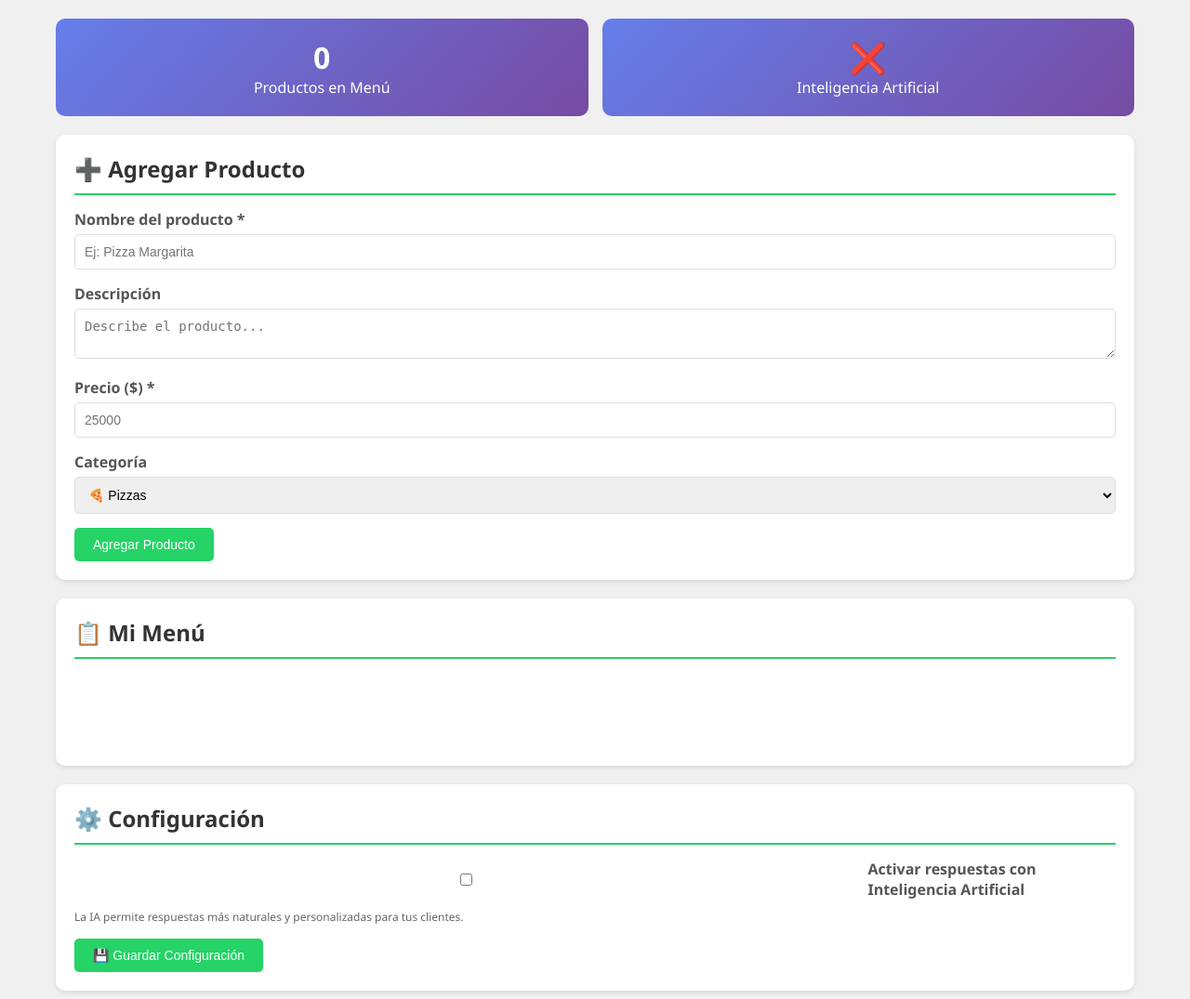
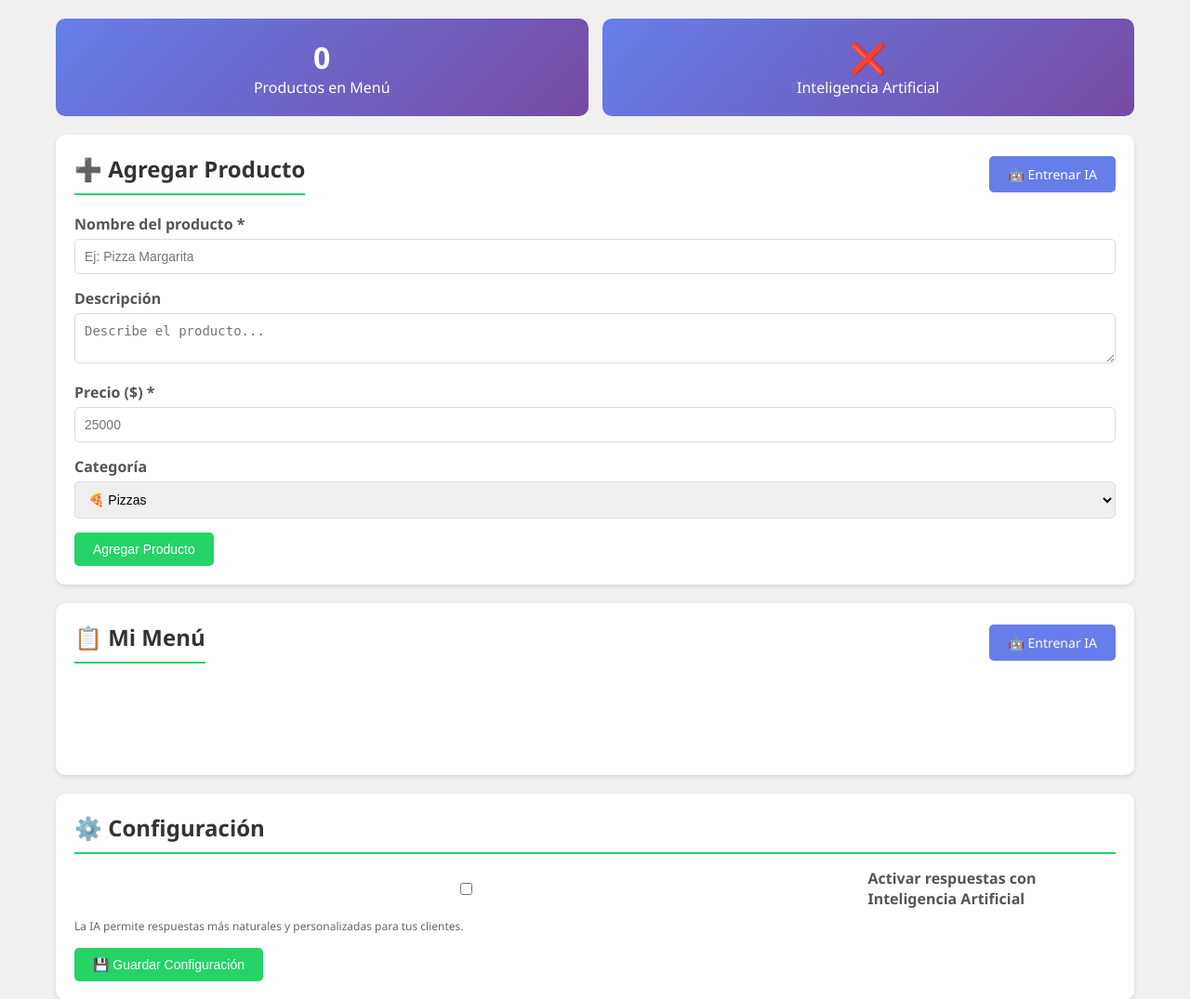
Before and after one commit to andresreyescali/whatsapp-mvp, a Flask app: template web/templates/menu.html in a window 1280 px wide. Shown: the part 155-1230 px from the top of the page at 93% size. Run offline with Flask 3, Linux system fonts and the light colour scheme; the template is opened without the code that fills it, so the values that code supplies are empty.

Commit message:
feat: boton menu training con IA

```diff
--- a/web/templates/menu.html
+++ b/web/templates/menu.html
@@ -15,7 +15,12 @@
 </div>
 
 <div class="card">
-    <h2>➕ Agregar Producto</h2>
+    <div style="display: flex; justify-content: space-between; align-items: center; margin-bottom: 20px;">
+        <h2 style="margin: 0;">➕ Agregar Producto</h2>
+        <a href="/admin/train/{{ tenant.id }}" class="btn" style="background: #667eea;">
+            🤖 Entrenar IA
+        </a>
+    </div>
     <form id="productForm">
         <div class="form-group">
             <label>Nombre del producto *</label>
@@ -44,7 +49,12 @@
 </div>
 
 <div class="card">
-    <h2>📋 Mi Menú</h2>
+    <div style="display: flex; justify-content: space-between; align-items: center; margin-bottom: 20px;">
+        <h2 style="margin: 0;">📋 Mi Menú</h2>
+        <a href="/admin/train/{{ tenant.id }}" class="btn" style="background: #667eea;">
+            🤖 Entrenar IA
+        </a>
+    </div>
     <div id="menuContainer" class="loading">Cargando menú...</div>
 </div>
 
```
Also changed, not shown: web/templates/tenants.html (+25 -3 lines), web/templates/train.html (+6 -3 lines).
